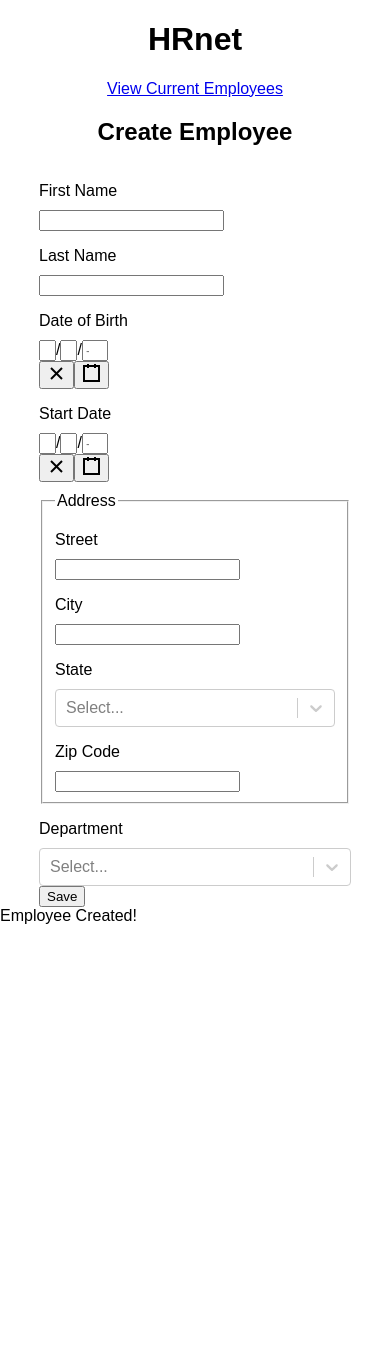
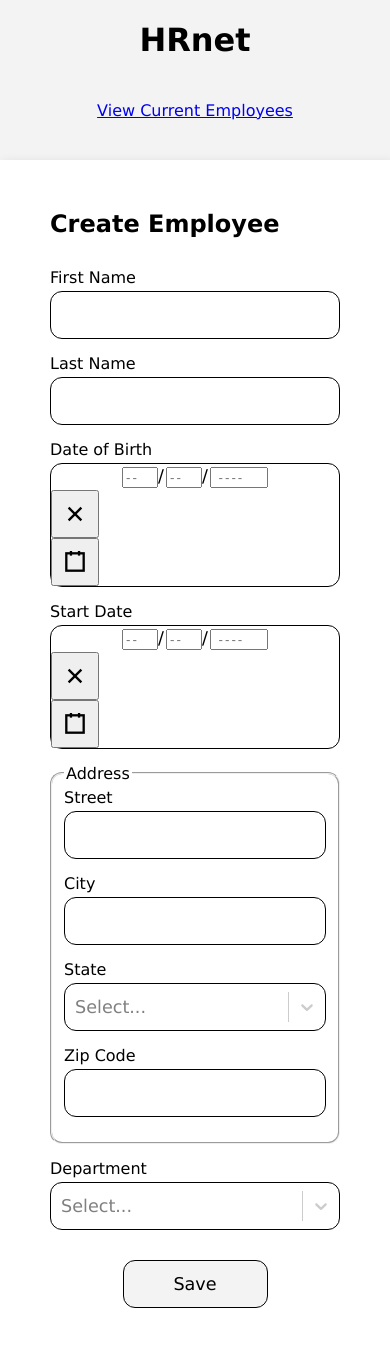
Before and after one commit to Mikgamer/michaelperard_14_14042022, a React (Create React App) app: page / in a window 390 px wide. Shown: the top 1346 px of the page. Before the commit the page ends 925 px from the top, so only its background shows below. Built offline with nearby package versions, Linux system fonts and the light colour scheme.

Commit message:
feat : added style for mobile

```diff
--- a/src/App.js
+++ b/src/App.js
@@ -1,22 +1,14 @@
 import { Link } from "react-router-dom"
-import "./App.scss"
 
 import FormEmployee from "./components/FormEmployee"
 
 const App = () => {
   return (
-    <div className="App">
-      <div className="title">
-        <h1>HRnet</h1>
-      </div>
-      <div className="container">
-          <Link to="employees">View Current Employees</Link>
-          <h2>Create Employee</h2>
-          <FormEmployee />
-      </div>
-      <div id="confirmation" className="modal">Employee Created!</div>
-
-    </div>
+    <main className="container">
+      <h1>HRnet</h1>
+      <Link to="employees" className="link">View Current Employees</Link>
+      <FormEmployee />
+    </main>
   )
 }
 
--- a/src/App.scss
+++ /dev/null
@@ -1,12 +0,0 @@
-.title {
-  display: flex;
-  align-items: center;
-  justify-content: center;
-}
-
-.container {
-  display: flex;
-  flex-direction: column;
-  align-items: center;
-  justify-content: center;
-}
--- a/src/EmployeeList.js
+++ b/src/EmployeeList.js
@@ -25,9 +25,9 @@ const EmployeeList = () => {
   const [pageSize, setPageSize] = React.useState(5);
 
   return (
-    <div id="employeeDiv" className="container">
+    <main className="container">
         <h1>Current Employees</h1>
-        <Link to="/">Home</Link>
+        <Link to="/" className="link">Home</Link>
         <div className="dataStyle">
           <DataGrid
             autoHeight
@@ -40,7 +40,7 @@ const EmployeeList = () => {
             disableSelectionOnClick
           />
         </div>
-    </div>
+    </main>
   )
 }
 
--- a/src/EmployeeList.scss
+++ b/src/EmployeeList.scss
@@ -1,9 +1,22 @@
-#employeeDiv {
-  .dataStyle {
-    width: 100%;
+.dataStyle {
+  padding: 30px 0;
+  background: #ffffff;
+  box-shadow: 3px 3px 10px #00000020;
+  width: 100%;
+  .MuiDataGrid-virtualScroller {
+    background: linear-gradient(90deg,#ffffff 33%,transparent),
+                linear-gradient(90deg,transparent,#ffffff 0 100%),
+                linear-gradient(90deg,#3581e580 33%,transparent),
+                linear-gradient(90deg,transparent,#3581e580 66%) 0 100%;
+    background-repeat: no-repeat;
+    background-size: 20px 100%,20px 100%,10px 100%,10px 100%;
+    background-position: 0% 0,100%,0 0,100%;
+    background-attachment: local,local,scroll,scroll;
+  }
 
-    @media (min-width: 1280px) {
-      width: 1200px;
-    }
+  @media (min-width: 1280px) {
+    width: 1200px;
+    padding: 30px;
+    border-radius: 10px;
   }
 }
--- a/src/components/ControllerDatePicker.js
+++ b/src/components/ControllerDatePicker.js
@@ -12,6 +12,8 @@ const ControllerDatePicker = (props) => {
           onChange={(date) => field.onChange(date)}
           value={field.value}
           ref={props.labelRef}
+          calendarAriaLabel="Toggle calendar"
+          clearAriaLabel="Clear value"
         />
       )}
     />
--- a/src/components/ControllerSelect.js
+++ b/src/components/ControllerSelect.js
@@ -11,7 +11,7 @@ const ControllerSelect = (props) => {
         <Select
           options={props.options} onChange={(data) => {field.onChange(data.value)} }
           value={props.options.find(option => option.value === field.value)}
-          inputId={props.inputId}
+          inputId={props.inputId} classNamePrefix="select"
         />
       )}
     />
--- a/src/components/FormEmployee.js
+++ b/src/components/FormEmployee.js
@@ -52,36 +52,63 @@ const FormEmployee = () => {
 
   return (
     <form onSubmit={handleSubmit(saveEmployee)}>
+      <h2>Create Employee</h2>
+      <div className="inputRow">
+        <div className="inputGroup">
           <label htmlFor="first-name">First Name</label>
           <input type="text" id="first-name" {...register("firstName")} />
+        </div>
 
+        <div className="inputGroup">
           <label htmlFor="last-name">Last Name</label>
           <input type="text" id="last-name" {...register("lastName")} />
+        </div>
+      </div>
 
+      <div className="inputRow">
+        <div className="inputGroup">
           <label onClick={()=>DatePickerFocusByRef(dateOfBirth)}>Date of Birth</label>
           <ControllerDatePicker name="dateOfBirth" control={control} labelRef={dateOfBirth} />
+        </div>
 
+        <div className="inputGroup">
           <label onClick={()=>DatePickerFocusByRef(startDate)}>Start Date</label>
           <ControllerDatePicker name="startDate" control={control} labelRef={startDate} />
+        </div>
+      </div>
 
       <fieldset className="address">
           <legend>Address</legend>
 
+          <div className="inputRow">
+            <div className="inputGroup">
               <label htmlFor="street">Street</label>
               <input id="street" type="text" {...register("street")} />
+            </div>
 
+            <div className="inputGroup">
               <label htmlFor="city">City</label>
               <input id="city" type="text" {...register("city")} />
+            </div>
+          </div>
 
+          <div className="inputRow">
+            <div className="inputGroup">
               <label htmlFor="state">State</label>
               <ControllerSelect name="state" control={control} options={optionsStates} inputId="state" />
+            </div>
 
+            <div className="inputGroup">
               <label htmlFor="zip-code">Zip Code</label>
               <input id="zip-code" type="number" {...register("zipCode")} />
+            </div>
+          </div>
       </fieldset>
 
+      <div className="inputGroup">
         <label htmlFor="department">Department</label>
         <ControllerSelect name="department" control={control} options={optionsDepartment} inputId="department" />
+      </div>
 
       <button type="submit" >Save</button>
     </form>
--- a/src/components/FormEmployee.scss
+++ b/src/components/FormEmployee.scss
@@ -1,17 +1,195 @@
 form{
-  width: 80%;
+  padding: 50px;
+  background: #ffffff;
+  box-shadow: 3px 3px 10px #00000020;
+  width: 100%;
+  box-sizing: border-box;
 
   @media (min-width: 600px) {
-    width: 500px;
+    width: 600px;
+    border-radius: 10px;
   }
 
-  label {
-    display: block;
-    margin-top: 1rem;
-    margin-bottom: 10px;
+  h2 {
+    margin: 0 0 30px;
   }
 
-  .address {
-    margin-top: 10px;
+  .address, .inputGroup {
+    margin: 0 0 15px;
+    border-radius: 12px;
+
+    @media (min-width: 600px) {
+    border-radius: 5px;
+    }
+  }
+
+  .inputRow {
+    display: flex;
+    flex-direction: column;
+
+    @media (min-width: 600px) {
+      flex-direction: row;
+      gap: 20px;
+    }
+  }
+
+  button[type="submit"]{
+    font-family: inherit;
+    display: block;
+    margin: 30px auto 0;
+    min-height: 48px;
+    border-radius: 12px;
+    border: 1px solid;
+    padding: 2px 5px;
+    font-size: 1.1rem;
+    width: 50%;
+    background: #f3f3f3;
+
+    @media (min-width: 600px) {
+      border-radius: 5px;
+      min-height: 36px;
+      font-size: 1.05rem;
+    }
+
+    &:hover{
+      cursor: pointer;
+    }
+
+    &:focus {
+      outline: #3581E5 auto 1px;
+      border-color: transparent;
+    }
+
+    &:active {
+      box-shadow: inset 0 0 10px rgb(0 0 0/0.2);
+    }
+  }
+
+  .inputGroup{
+    flex: 1;
+
+    &>label{
+      display: block;
+      padding: 0 0 4px;
+    }
+
+    &>input{
+      min-height: 48px;
+      border-radius: 12px;
+      border: 1px solid;
+      padding: 2px 5px;
+      font-size: 1.1rem;
+      box-sizing: border-box;
+      width: 100%;
+
+      @media (min-width: 600px) {
+        border-radius: 5px;
+        min-height: 36px;
+        font-size: 1.05rem;
+      }
+
+      &:focus {
+        outline: #3581E5 auto 1px;
+        border-color: transparent;
+      }
+    }
+  }
+
+  .select__control {
+    border: 1px solid;
+    box-shadow: unset;
+    cursor: pointer;
+    border-radius: 12px;
+    min-height: 48px;
+    font-size: 1.1rem;
+
+    @media (min-width: 600px) {
+      border-radius: 5px;
+      min-height: 36px;
+      font-size: 1.05rem;
+    }
+
+    &--is-focused{
+      outline: #3581E5 auto 1px !important;
+      border-color: transparent;
+    }
+
+    &:hover {
+      border: 1px solid;
+    }
+  }
+
+  .select__option:hover {
+    cursor: pointer;
+  }
+
+  .react-date-picker {
+    min-height: 36px;
+    width: 100%;
+
+    &__wrapper {
+      border: 1px solid;
+      border-radius: 12px;
+    }
+
+    &__button{
+      width: 48px;
+      height: 48px;
+      display: flex;
+      align-items: center;
+      justify-content: center;
+
+      svg {
+        width: 22px;
+        height: 22px;
+      }
+    }
+
+    @media (min-width: 600px) {
+      &__wrapper {
+        border-radius: 5px;
+      }
+
+      &__button{
+        width: 36px;
+        height: 36px;
+
+        svg {
+          width: 18px;
+          height: 18px;
+        }
+      }
+    }
+
+    &__inputGroup {
+      padding: 2px 5px;
+      box-sizing: border-box;
+      font-size: 1.1rem;
+      letter-spacing: 2px;
+      text-align: center;
+
+      @media (min-width: 600px) {
+        font-size: 1.05rem;
+      }
+
+      input{
+        letter-spacing: inherit;
+        text-align: center;
+
+        &:focus {
+          outline: #3581E5 auto 1px;
+          border-color: transparent;
+        }
+      }
+
+      &__day, &__month {
+        width: 28px !important;
+      }
+
+      &__year {
+        width: 50px !important;
+      }
+    }
+
   }
 }
--- a/src/index.scss
+++ b/src/index.scss
@@ -1,4 +1,17 @@
 body {
   margin: 0;
-  font-family: sans-serif;
+  font-family: Verdana, Geneva, Tahoma, sans-serif;
+  background: #f3f3f3;
 }
+
+.container {
+  display: flex;
+  flex-direction: column;
+  align-items: center;
+  justify-content: center;
+
+  .link {
+    padding: 20px 40px;
+    margin: 0 0 20px;
+  }
+}
```
Also changed, not shown: 1 other file (tests, documents, lock files or other folders). Lines whose indentation alone changed are shown as unchanged.
